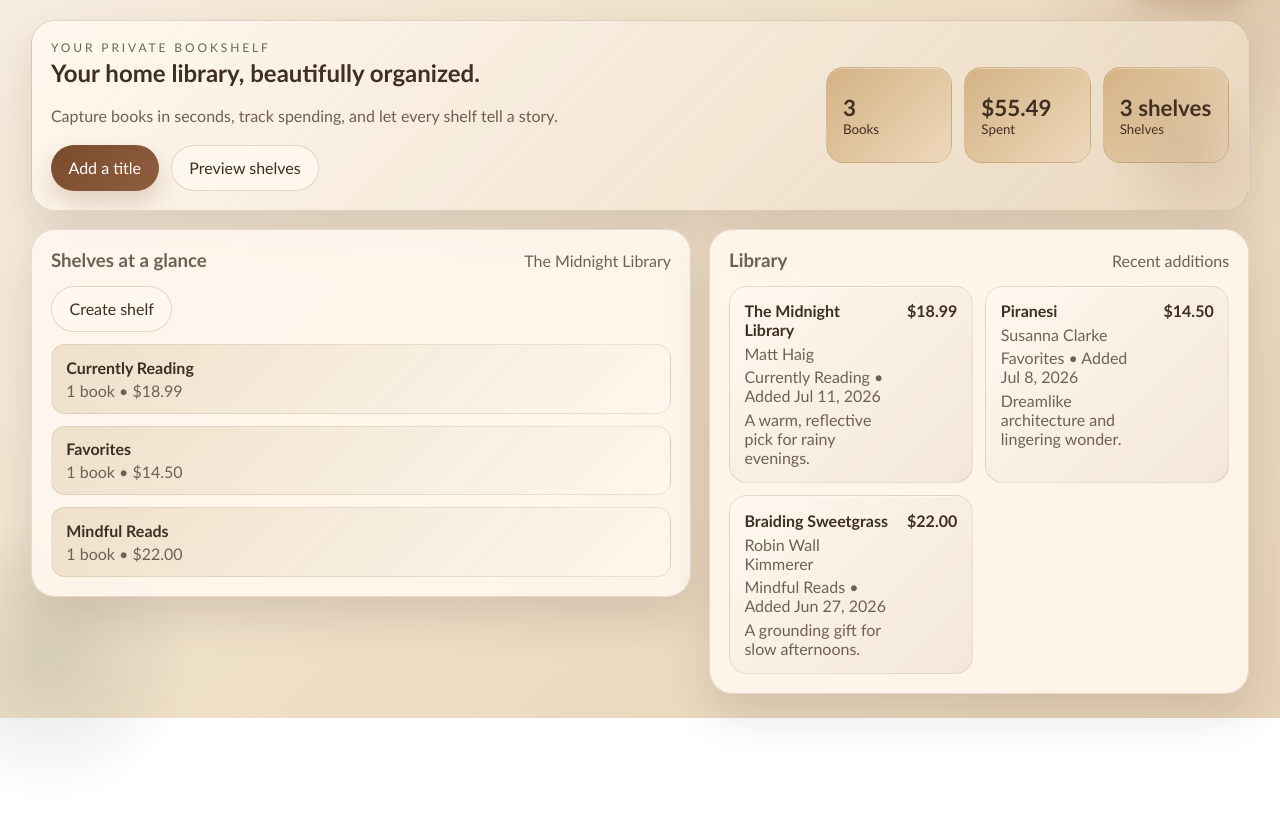
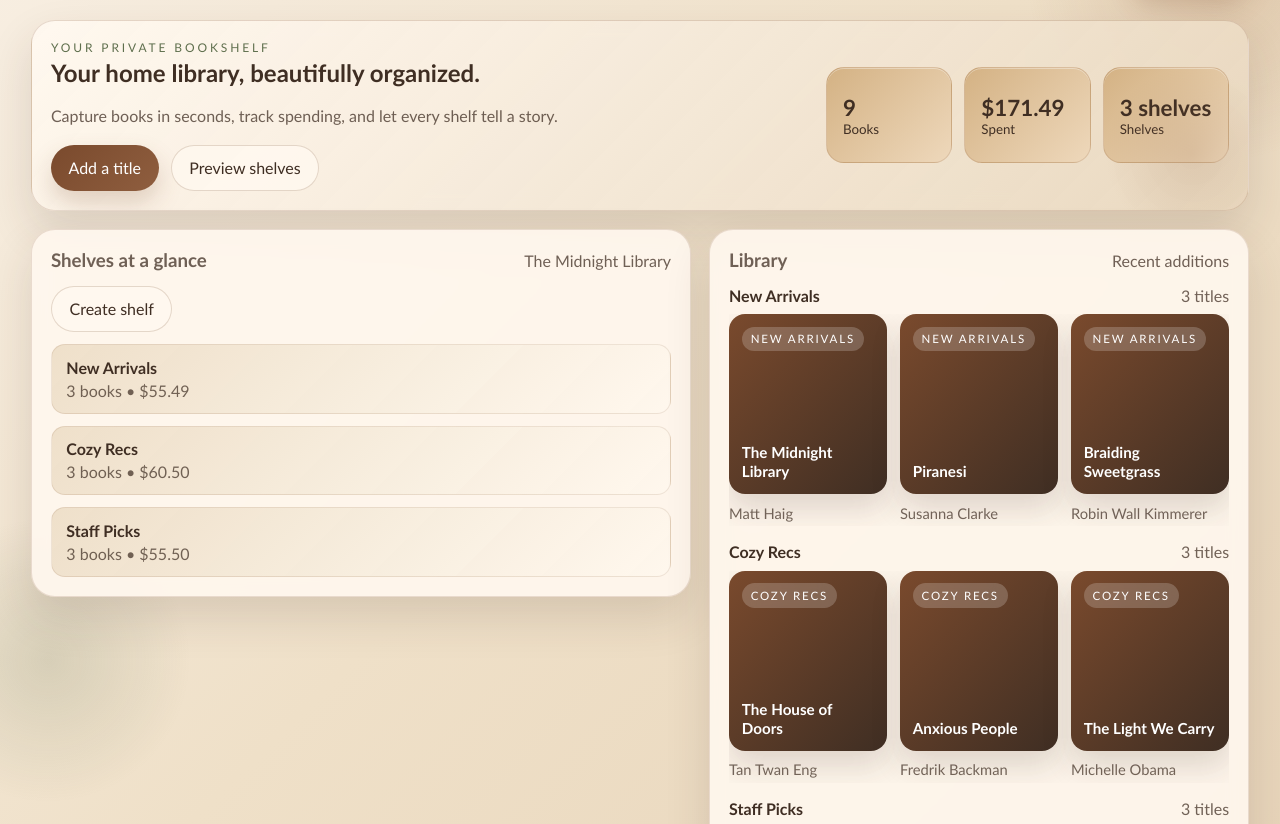
Before and after one commit to turleygabe-crypto/librito, a website with bundled scripts: page index.html in a window 1280 px wide. Shown: the part 92-916 px from the top of the page. Before the commit the page ends 810 px from the top, so only its background shows below. Built offline with nearby package versions, Linux system fonts and the light colour scheme.

Commit message:
Convert preview to gated book-platform experience

```diff
--- a/app.js
+++ b/app.js
@@ -6,7 +6,7 @@
     id: crypto.randomUUID(),
     title: "The Midnight Library",
     author: "Matt Haig",
-    shelf: "Currently Reading",
+    shelf: "New Arrivals",
     cost: 18.99,
     added: "2026-07-11",
     notes: "A warm, reflective pick for rainy evenings.",
@@ -15,7 +15,7 @@
     id: crypto.randomUUID(),
     title: "Piranesi",
     author: "Susanna Clarke",
-    shelf: "Favorites",
+    shelf: "New Arrivals",
     cost: 14.5,
     added: "2026-07-08",
     notes: "Dreamlike architecture and lingering wonder.",
@@ -24,10 +24,64 @@
     id: crypto.randomUUID(),
     title: "Braiding Sweetgrass",
     author: "Robin Wall Kimmerer",
-    shelf: "Mindful Reads",
+    shelf: "New Arrivals",
     cost: 22.0,
     added: "2026-06-27",
     notes: "A grounding gift for slow afternoons.",
+  },
+  {
+    id: crypto.randomUUID(),
+    title: "The House of Doors",
+    author: "Tan Twan Eng",
+    shelf: "Cozy Recs",
+    cost: 24.0,
+    added: "2026-06-24",
+    notes: "Atmospheric and lush for slower evenings.",
+  },
+  {
+    id: crypto.randomUUID(),
+    title: "Anxious People",
+    author: "Fredrik Backman",
+    shelf: "Cozy Recs",
+    cost: 16.5,
+    added: "2026-06-21",
+    notes: "Witty, warm, and quietly comforting.",
+  },
+  {
+    id: crypto.randomUUID(),
+    title: "The Light We Carry",
+    author: "Michelle Obama",
+    shelf: "Cozy Recs",
+    cost: 20.0,
+    added: "2026-06-14",
+    notes: "Thoughtful notes for reflective mornings.",
+  },
+  {
+    id: crypto.randomUUID(),
+    title: "Educated",
+    author: "Tara Westover",
+    shelf: "Staff Picks",
+    cost: 19.75,
+    added: "2026-06-11",
+    notes: "A memoir that lingers long after the final page.",
+  },
+  {
+    id: crypto.randomUUID(),
+    title: "Tomorrow, and Tomorrow, and Tomorrow",
+    author: "Gabrielle Zevin",
+    shelf: "Staff Picks",
+    cost: 18.25,
+    added: "2026-06-05",
+    notes: "A crowd favorite for story lovers.",
+  },
+  {
+    id: crypto.randomUUID(),
+    title: "The Vanishing Half",
+    author: "Brit Bennett",
+    shelf: "Staff Picks",
+    cost: 17.5,
+    added: "2026-05-28",
+    notes: "A beautifully layered novel for book club.",
   },
 ];
 
@@ -142,6 +196,15 @@
     .join("");
 }
 
+function groupBooksByShelf(books) {
+  return books.slice().sort((a, b) => new Date(b.added || b.added_on || 0) - new Date(a.added || a.added_on || 0)).reduce((acc, book) => {
+    const shelfName = book.shelf || "Uncategorized";
+    if (!acc[shelfName]) acc[shelfName] = [];
+    acc[shelfName].push(book);
+    return acc;
+  }, {});
+}
+
 function openBookProfile(book) {
   selectedBook = book;
   bookProfileContent.innerHTML = `
@@ -180,30 +243,46 @@
 
 function renderBooks() {
   const bookList = document.getElementById("bookList");
-  if (!state.books.length) {
-    bookList.innerHTML = '<p>No books yet. Start by adding your first title.</p>';
+  const hasSession = Boolean(state.session);
+
+  if (!hasSession && !state.books.length) {
+    bookList.innerHTML = '<p class="empty-state">Preview is loading…</p>';
     return;
   }
 
-  bookList.innerHTML = state.books
-    .slice()
-    .sort((a, b) => new Date(b.added || b.added_on || 0) - new Date(a.added || a.added_on || 0))
-    .map((book) => `
-      <article class="book-card" tabindex="0" role="button" data-book-id="${book.id}">
-        <div>
-          <strong>${book.title}</strong>
-          <p>${book.author || "Unknown author"}</p>
-          <p>${book.shelf || "Uncategorized"} • Added ${formatDate(book.added || book.added_on)}</p>
-          <p>${book.notes || ""}</p>
+  if (hasSession && !state.books.length) {
+    bookList.innerHTML = '<div class="empty-state-card"><h4>Your library is ready</h4><p>Sign in with Google and start building a fresh shelf of books.</p></div>';
+    return;
+  }
+
+  const groupedBooks = groupBooksByShelf(state.books);
+  bookList.innerHTML = Object.entries(groupedBooks)
+    .map(([shelfName, booksForShelf]) => `
+      <section class="preview-shelf">
+        <div class="preview-shelf-header">
+          <h4>${shelfName}</h4>
+          <span>${booksForShelf.length} titles</span>
         </div>
-        <div>
-          <strong>${formatCurrency(book.cost)}</strong>
+        <div class="preview-scroll-row">
+          ${booksForShelf
+            .map((book) => `
+              <article class="book-cover-card" tabindex="0" role="button" data-book-id="${book.id}">
+                <div class="book-cover" style="background:${book.coverColor || "linear-gradient(135deg, #7a4a2d, #3f2e23)"};">
+                  <span class="book-cover-pill">${book.shelf || "Shelf"}</span>
+                  <strong>${book.title}</strong>
+                </div>
+                <div class="book-cover-meta">
+                  <p>${book.author || "Unknown author"}</p>
+                </div>
+              </article>
+            `)
+            .join("")}
         </div>
-      </article>
+      </section>
     `)
     .join("");
 
-  bookList.querySelectorAll(".book-card").forEach((card) => {
+  bookList.querySelectorAll(".book-cover-card").forEach((card) => {
     card.addEventListener("click", () => {
       const book = state.books.find((item) => item.id === card.dataset.bookId);
       if (book) openBookProfile(book);
@@ -225,6 +304,11 @@
 }
 
 function openDialog() {
+  if (!state.session) {
+    showToast("Sign in with Google to start your library.");
+    openAuthModal();
+    return;
+  }
   dialogOverlay.classList.remove("hidden");
   bookForm.elements.title.focus();
 }
@@ -235,6 +319,11 @@
 }
 
 function openShelfDrawer() {
+  if (!state.session) {
+    showToast("Sign in with Google to create shelves.");
+    openAuthModal();
+    return;
+  }
   shelfDrawerOverlay.classList.remove("hidden");
   newShelfInput.focus();
 }
@@ -377,9 +466,13 @@
       state.session = session;
       updateAuthButton();
       if (session) {
+        state.books = [];
+        state.shelves = [];
+        render();
         loadFromSupabase();
       } else {
         state.books = loadBooks();
+        state.shelves = [];
         render();
       }
     });
@@ -390,6 +483,9 @@
       return;
     }
 
+    state.books = [];
+    state.shelves = [];
+    render();
     await loadFromSupabase();
   } catch (error) {
     console.error(error);
@@ -560,6 +656,9 @@
     await state.supabase.auth.signOut();
     state.session = null;
     state.profile = null;
+    state.books = loadBooks();
+    state.shelves = [];
+    render();
     updateAuthButton();
     showToast("Signed out");
     return;
@@ -648,6 +747,12 @@
 
 bookForm.addEventListener("submit", async (event) => {
   event.preventDefault();
+  if (!state.session) {
+    showToast("Sign in with Google to save books.");
+    openAuthModal();
+    return;
+  }
+
   const formData = new FormData(bookForm);
   const book = {
     id: crypto.randomUUID(),
--- a/styles.css
+++ b/styles.css
@@ -220,8 +220,34 @@
 
 .book-list {
   display: grid;
+  gap: 1rem;
+}
+
+.preview-shelf {
+  display: grid;
+  gap: 0.6rem;
+}
+
+.preview-shelf-header {
+  display: flex;
+  justify-content: space-between;
+  align-items: center;
+  color: rgba(63, 46, 35, 0.74);
+}
+
+.preview-shelf-header h4 {
+  margin: 0;
+  color: var(--ink);
+}
+
+.preview-scroll-row {
+  display: grid;
+  grid-auto-flow: column;
+  grid-auto-columns: minmax(140px, 1fr);
   gap: 0.8rem;
-  grid-template-columns: repeat(auto-fit, minmax(240px, 1fr));
+  overflow-x: auto;
+  padding-bottom: 0.2rem;
+  scroll-snap-type: x proximity;
 }
 
 .book-card {
@@ -249,6 +275,60 @@
 }
 
 .book-card p { margin: 0.3rem 0 0; color: rgba(63, 46, 35, 0.74); }
+
+.book-cover-card {
+  display: grid;
+  gap: 0.6rem;
+  min-width: 140px;
+  scroll-snap-align: start;
+  cursor: pointer;
+}
+
+.book-cover {
+  min-height: 180px;
+  border-radius: 16px;
+  padding: 0.8rem;
+  display: flex;
+  flex-direction: column;
+  justify-content: space-between;
+  color: white;
+  box-shadow: 0 15px 30px rgba(63, 46, 35, 0.16);
+  background-size: cover;
+  background-position: center;
+}
+
+.book-cover strong {
+  display: block;
+  font-size: 0.95rem;
+  line-height: 1.25;
+}
+
+.book-cover-pill {
+  align-self: flex-start;
+  padding: 0.35rem 0.55rem;
+  border-radius: 999px;
+  background: rgba(255,255,255,0.2);
+  backdrop-filter: blur(8px);
+  font-size: 0.72rem;
+  text-transform: uppercase;
+  letter-spacing: 0.16em;
+}
+
+.book-cover-meta p {
+  margin: 0;
+  color: rgba(63, 46, 35, 0.72);
+  font-size: 0.92rem;
+  line-height: 1.3;
+}
+
+.empty-state-card,
+.empty-state {
+  padding: 1rem;
+  border-radius: 16px;
+  background: rgba(255,248,239,0.85);
+  border: 1px dashed rgba(122, 74, 45, 0.22);
+  color: rgba(63, 46, 35, 0.75);
+}
 
 .profile-content {
   display: grid;
```
